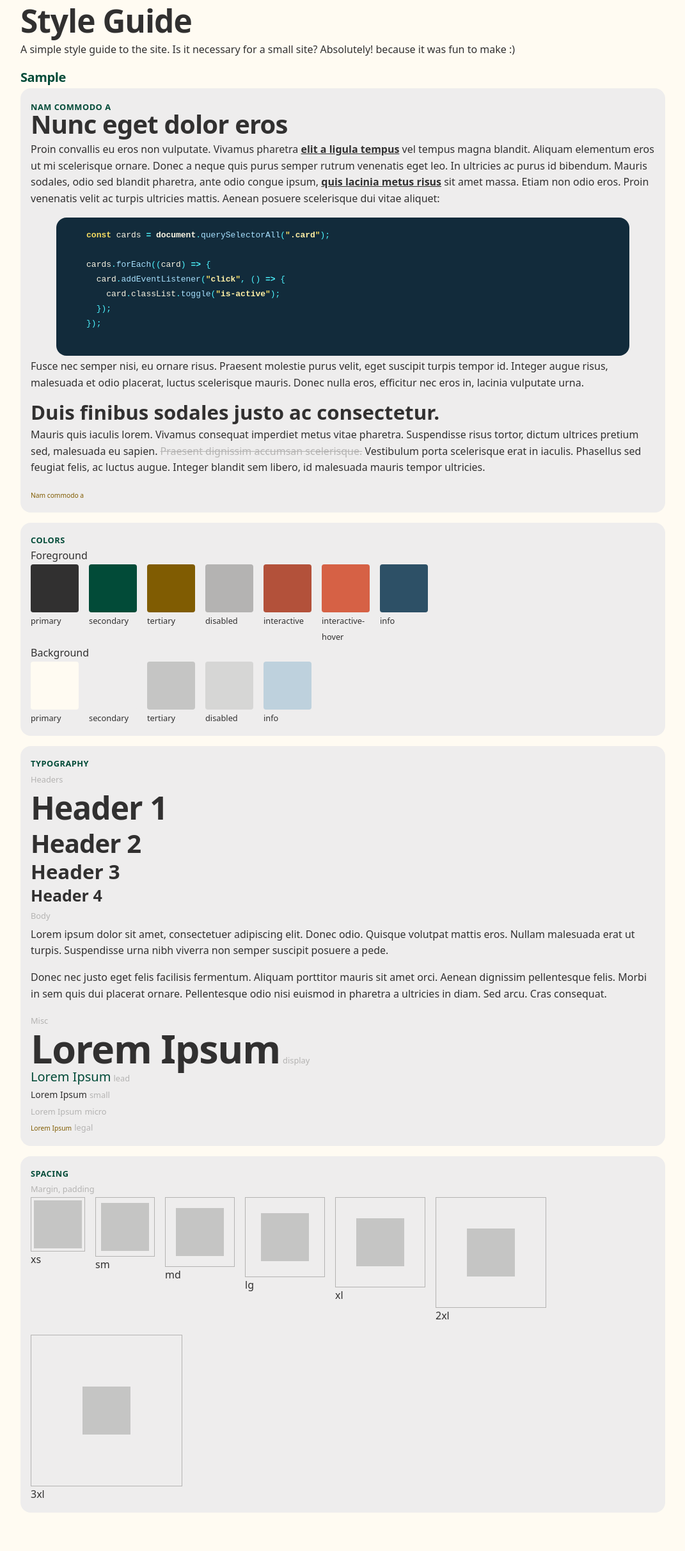
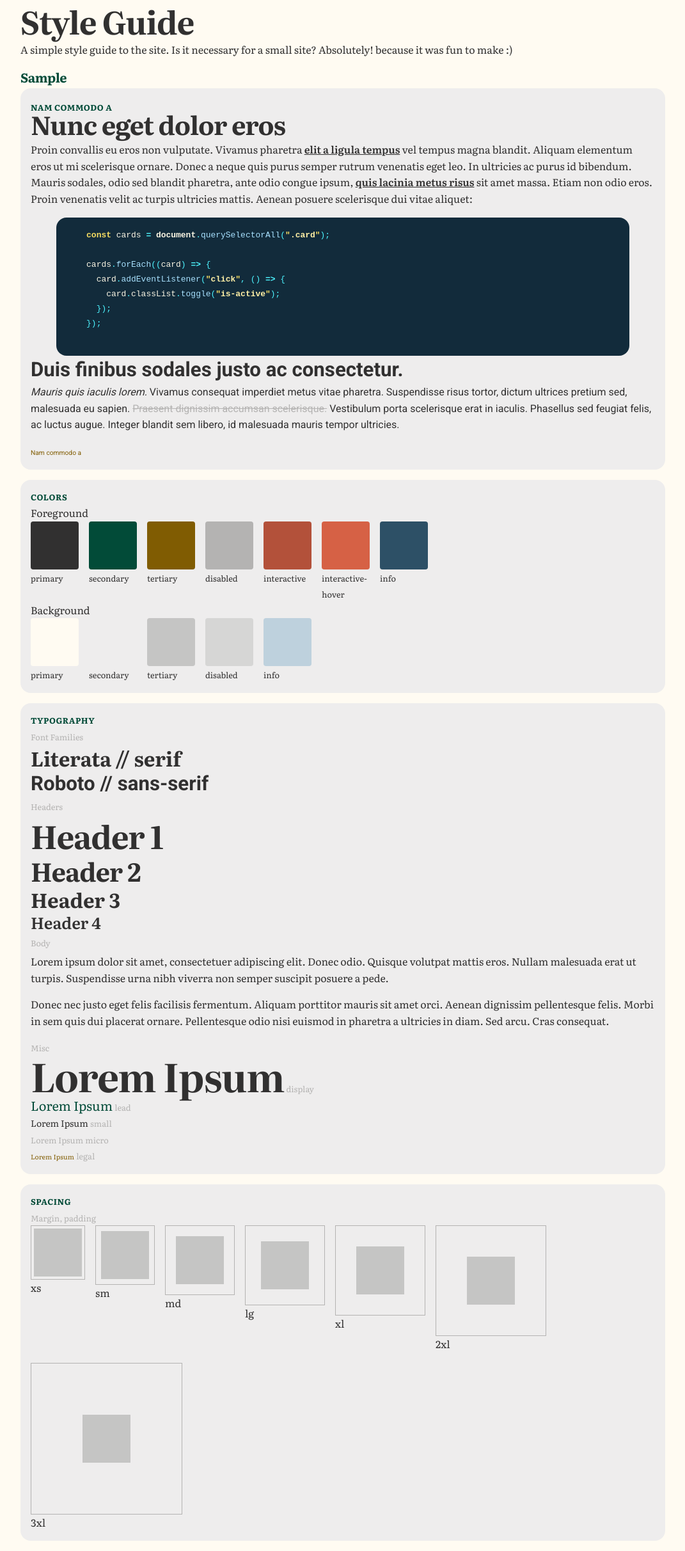
Before and after one commit to douten/minh.codes, a Jekyll site: the page built from style-guide.html, in a window 1280 px wide. Shown: the whole page at 64% size, without its empty margins (104-1175 px from the left). Built offline with Jekyll 4.4.1, drawn with Linux system fonts in a browser that asks for light colours; before the commit the page ends 2380 px from its top, so only the background shows below that.

Commit message:
[8] add literata & roboto font

```diff
--- a/_sass/_helpers.scss
+++ b/_sass/_helpers.scss
@@ -157,6 +157,14 @@ $spacing: (
 }
 
 // --- Typography -------------------------------
+.serif {
+    font-family: 'literata', sans-serif;
+}
+
+.sans-serif {
+    font-family: 'roboto', sans-serif;
+}
+
 .line-through {
     text-decoration: line-through;
 }
--- a/_sass/_typography.scss
+++ b/_sass/_typography.scss
@@ -1,9 +1,18 @@
 // ============================================
 // _typography.scss
 // ============================================
+@font-face {
+    font-family: 'literata';
+    src: url('../fonts/literata.woff2') format('woff2'),
+}
+
+@font-face {
+    font-family: 'roboto';
+    src: url('../fonts/roboto.woff2') format('woff2'),
+}
 
 body {
-  font-family: var(--font-sans);
+  font-family: "literata", serif;
   font-size: var(--text-base);
   line-height: var(--leading-normal);
   color: var(--color-fg);
--- a/style-guide.html
+++ b/style-guide.html
@@ -28,17 +28,15 @@ code_highlight: true
       });
     });
     {% endhighlight %}
-    <p>
-        Fusce nec semper nisi, eu ornare risus. Praesent molestie purus velit, eget suscipit turpis tempor id.
-        Integer augue risus, malesuada et odio placerat, luctus scelerisque mauris. Donec nulla eros, efficitur nec eros in, lacinia vulputate urna.
-    </p>
+    <div class="sans-serif">
     <h3>Duis finibus sodales justo ac consectetur.</h3>
     <p>
-        Mauris quis iaculis lorem. Vivamus consequat imperdiet metus vitae pharetra. Suspendisse risus tortor, dictum ultrices pretium sed, malesuada eu sapien.
+        <i>Mauris quis iaculis lorem.</i> Vivamus consequat imperdiet metus vitae pharetra. Suspendisse risus tortor, dictum ultrices pretium sed, malesuada eu sapien.
         <span class="fg-disabled line-through">Praesent dignissim accumsan scelerisque.</span> Vestibulum porta scelerisque erat in iaculis.
         Phasellus sed feugiat felis, ac luctus augue. Integer blandit sem libero, id malesuada mauris tempor ultricies.
     </p>
     <span class="legal">Nam commodo a</span>
+    </div>
 </div>
 <div class="card">
     <h2 class="eyebrow">Colors</h2>
@@ -105,6 +103,10 @@ code_highlight: true
 </div>
 <div class="card">
     <h2 class="eyebrow">Typography</h2>
+    <span class="micro">Font Families</span>
+    <h3>Literata // serif</h3>
+    <h3 class="sans-serif">Roboto // sans-serif</h3>
+
     <span class="micro">Headers</span>
     <ul class="list-none">
         <li>
```
Also changed, not shown: assets/fonts/literata.woff2 (added), assets/fonts/roboto.woff2 (added).
